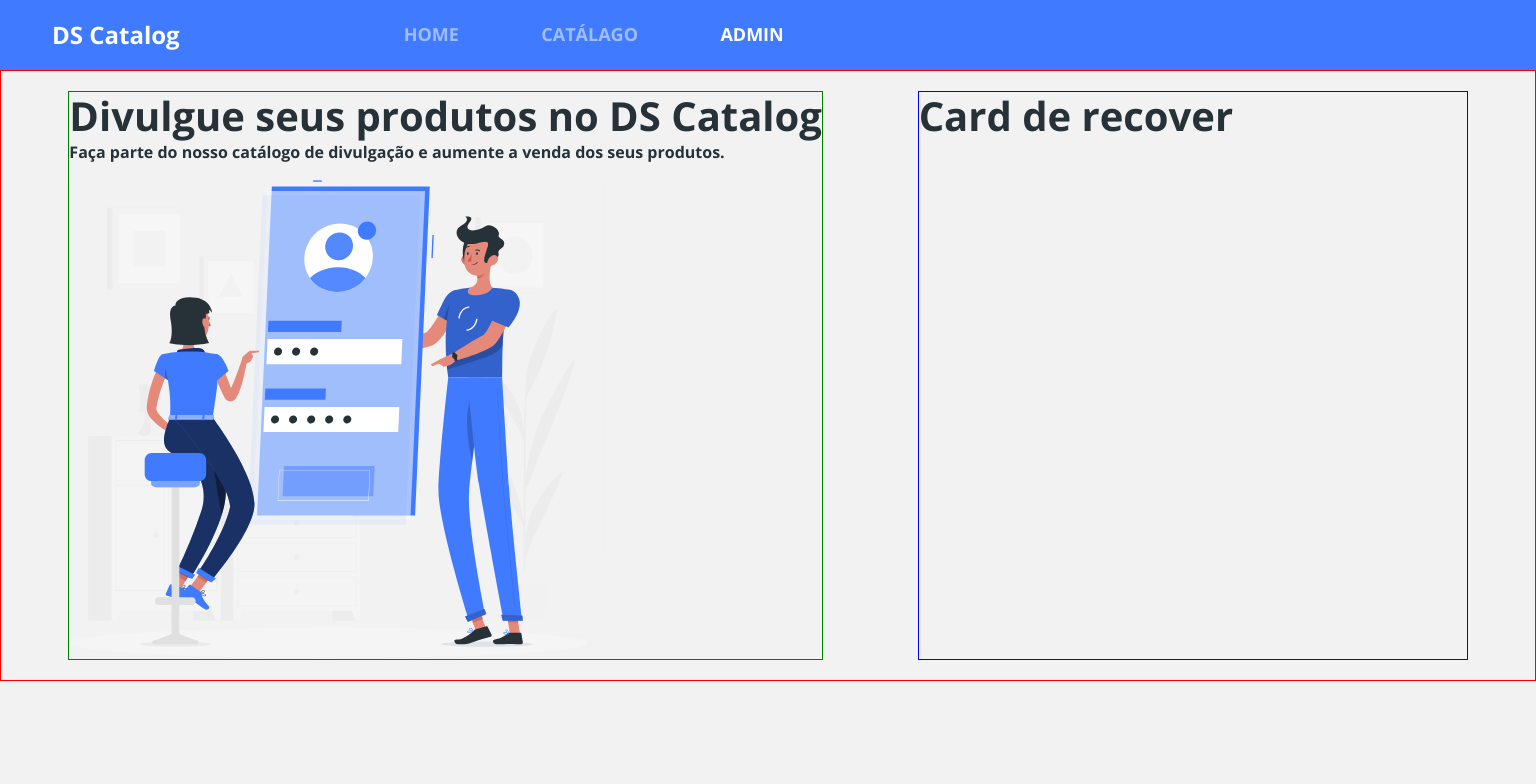
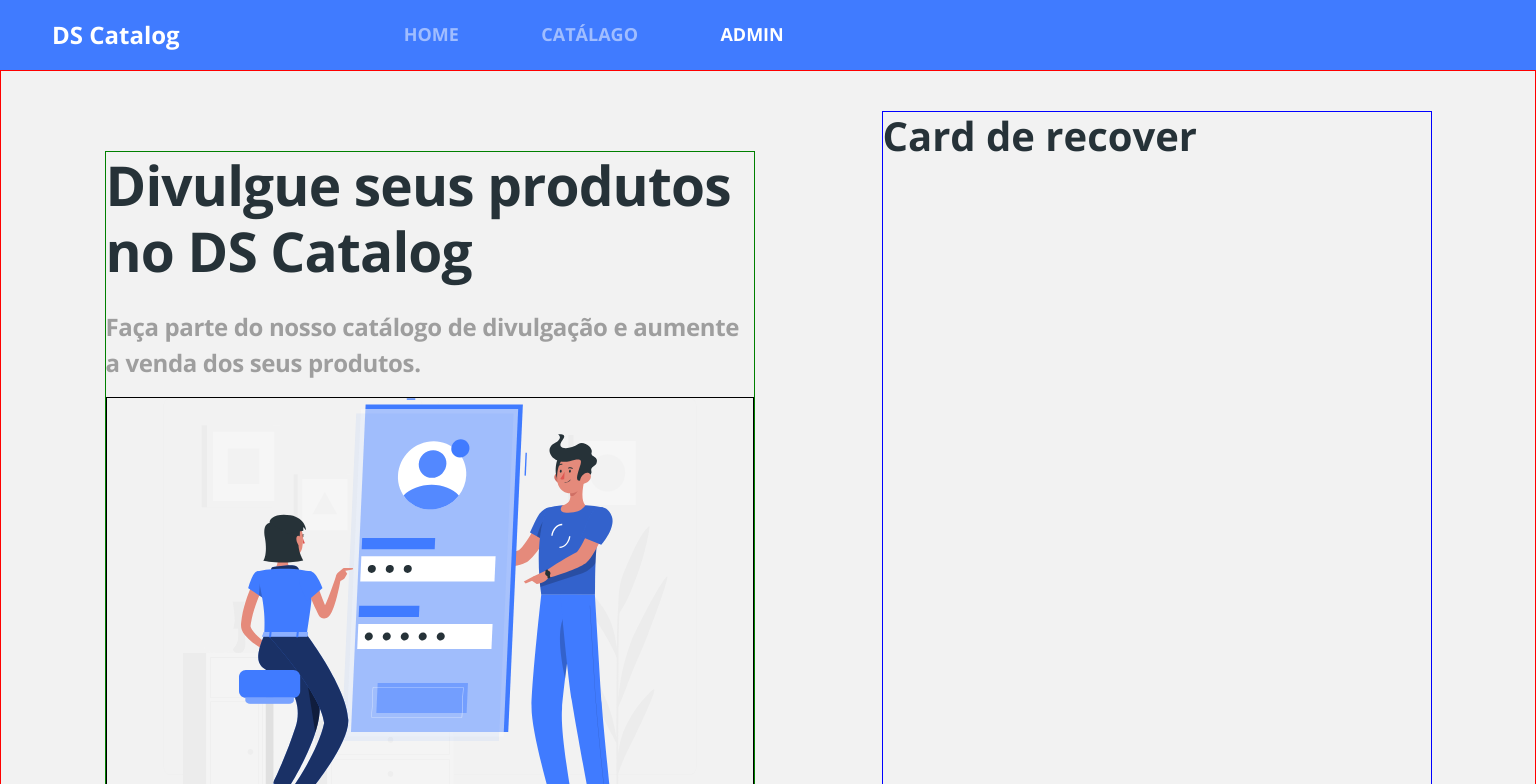
Before and after one commit to jopaulo666/dscatalog-bootcamp, a React (Create React App) app in the folder frontend/: page /admin/auth/recover in a window 1536 px wide. Shown: the top 784 px of the page. Built offline with nearby package versions, Linux system fonts and the light colour scheme; no server answers; the HTML template or start-up script is replaced by a standard one.

Commit message:
Estilizando o banner

```diff
--- a/frontend/src/pages/Admin/Auth/styles.css
+++ b/frontend/src/pages/Admin/Auth/styles.css
@@ -28,8 +28,47 @@
 }
 
 @media (min-width: 1200px) {
+    .auth-container {
+        padding: 40px;
+    }
+
     .auth-banner-container {
         display: flex;
         flex-direction: column;
+        margin-top: 40px;
+        width: 500px;
+    }
+
+    .auth-banner-container h1 {
+        color: #263238;
+        font-size: 40px;
+        letter-spacing: -0.015em;
+        margin-bottom: 15px;
+    }
+
+    .auth-banner-container p {
+        color: #9E9E9E;
+        font-size: 18px;
+        letter-spacing: -0.36px;
+    }
+
+    .auth-banner-container svg {
+        width: 100%;
+        border: 1px solid rgb(0, 0, 0);
     }
 }
+
+@media (min-width: 1400px) {
+    .auth-banner-container {
+        width: 650px;
+    }
+
+    .auth-banner-container h1 {
+        font-size: 55px;
+        margin-bottom: 25px;
+    }
+
+    .auth-banner-container p {
+        font-size: 24px;
+    }
+}
```
